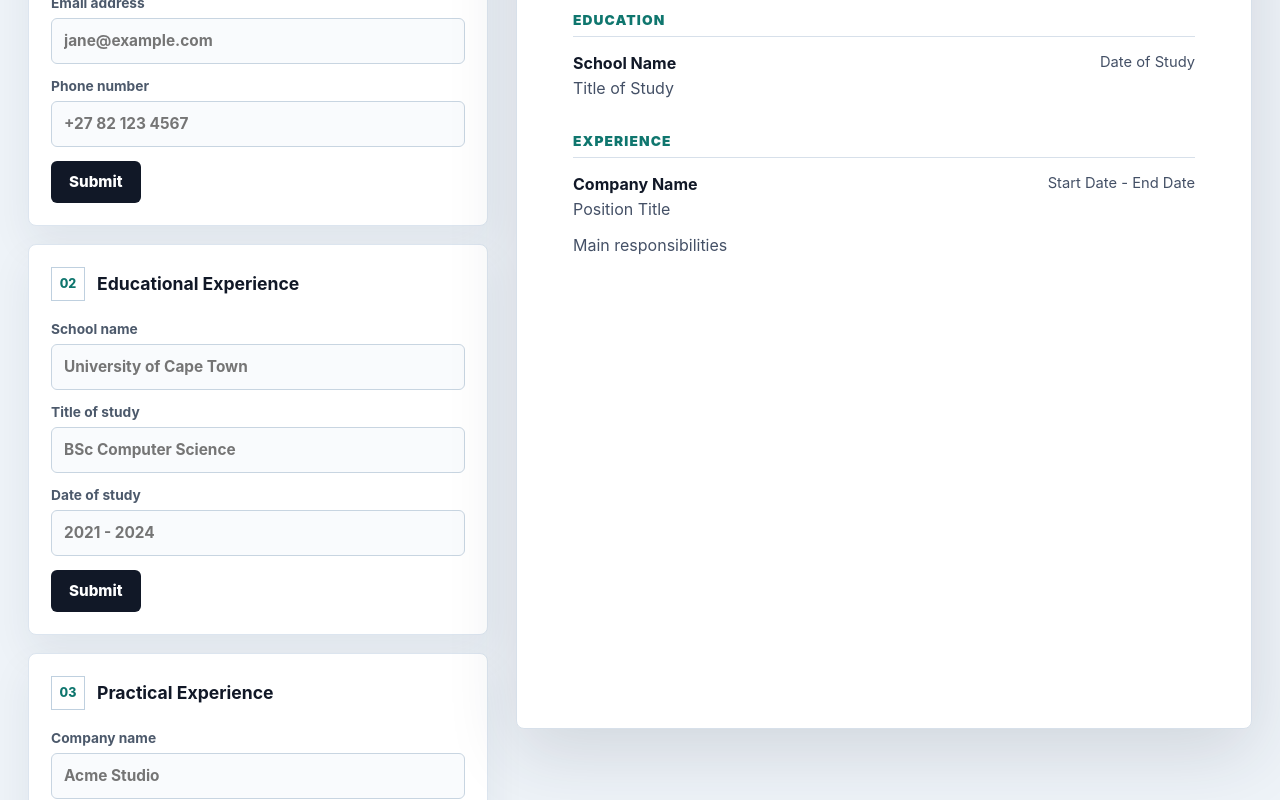
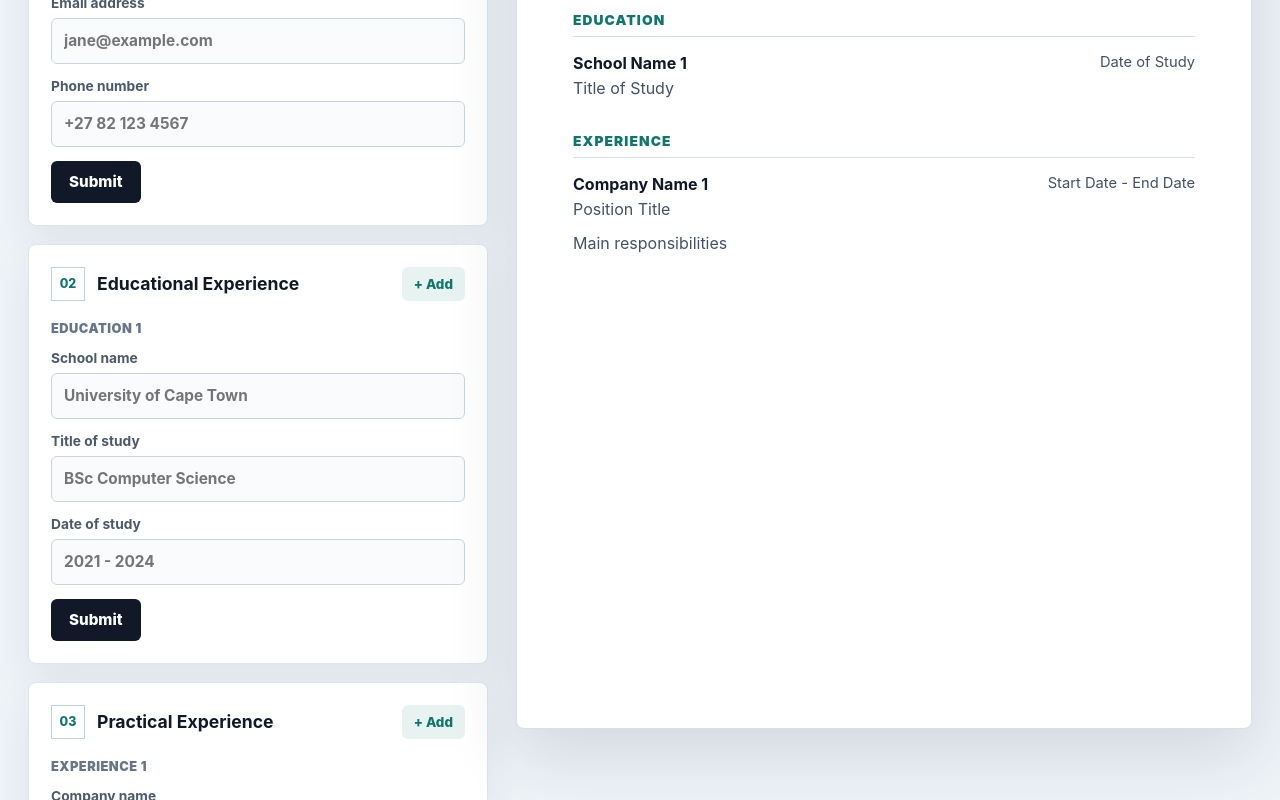
Before and after one commit to BUSISWABILIBILI/cv-application, a React (Vite) app: page / in a window 1280 px wide. Shown: the part 440-1240 px from the top of the page. Built offline with nearby package versions, Linux system fonts and the light colour scheme.

Commit message:
Add repeatable education and experience entries

```diff
--- a/src/App.css
+++ b/src/App.css
@@ -102,7 +102,7 @@ body {
   margin-bottom: 20px;
 }
 
-.section-heading div {
+.section-heading > div {
   display: flex;
   align-items: center;
   gap: 12px;
@@ -124,6 +124,39 @@ body {
   color: #111827;
   font-size: 1.1rem;
   line-height: 1.2;
+}
+
+.entry-list {
+  display: grid;
+  gap: 20px;
+}
+
+.entry-group {
+  display: grid;
+  gap: 14px;
+  padding-top: 20px;
+  border-top: 1px solid #e2e8f0;
+}
+
+.entry-group:first-child {
+  padding-top: 0;
+  border-top: 0;
+}
+
+.entry-group-header {
+  display: flex;
+  align-items: center;
+  justify-content: space-between;
+  gap: 12px;
+}
+
+.entry-group-header p {
+  margin: 0;
+  color: #66758a;
+  font-size: 0.8rem;
+  font-weight: 900;
+  letter-spacing: 0.04em;
+  text-transform: uppercase;
 }
 
 .general-section form,
@@ -210,6 +243,42 @@ body {
   transform: translateY(-1px);
 }
 
+.section-heading .add-entry-button,
+.entry-group-header .danger-button,
+.general-section .secondary-button,
+.education-section .secondary-button,
+.experience-section .secondary-button {
+  min-height: 34px;
+  padding: 0 12px;
+  font-size: 0.84rem;
+}
+
+.section-heading .add-entry-button,
+.general-section .secondary-button,
+.education-section .secondary-button,
+.experience-section .secondary-button {
+  background-color: #e8f3f1;
+  color: #0f766e;
+}
+
+.section-heading .add-entry-button:hover,
+.general-section .secondary-button:hover,
+.education-section .secondary-button:hover,
+.experience-section .secondary-button:hover {
+  background-color: #0f766e;
+  color: #ffffff;
+}
+
+.entry-group-header .danger-button {
+  background-color: #fff1f2;
+  color: #be123c;
+}
+
+.entry-group-header .danger-button:hover {
+  background-color: #be123c;
+  color: #ffffff;
+}
+
 .general-preview p,
 .education-preview p,
 .experience-preview p {
--- a/src/App.jsx
+++ b/src/App.jsx
@@ -4,6 +4,34 @@ import GeneralInfo from "./components/GeneralInfo";
 import EducationInfo from "./components/EducationInfo";
 import ExperienceInfo from "./components/ExperienceInfo";
 import CVPreview from "./components/CVPreview";
+
+function createId(prefix) {
+  const randomId =
+    globalThis.crypto?.randomUUID?.() ??
+    `${Date.now().toString(36)}-${Math.random().toString(36).slice(2)}`;
+
+  return `${prefix}-${randomId}`;
+}
+
+function createEducationEntry() {
+  return {
+    id: createId("education"),
+    school: "",
+    studyTitle: "",
+    studyDate: "",
+  };
+}
+
+function createExperienceEntry() {
+  return {
+    id: createId("experience"),
+    company: "",
+    position: "",
+    responsibilities: "",
+    startDate: "",
+    endDate: "",
+  };
+}
 
 function App() {
   const [generalInfo, setGeneralInfo] = useState({
@@ -12,19 +40,13 @@ function App() {
     phone: "",
   });
 
-  const [educationInfo, setEducationInfo] = useState({
-    school: "",
-    studyTitle: "",
-    studyDate: "",
-  });
+  const [educationInfo, setEducationInfo] = useState(() => [
+    createEducationEntry(),
+  ]);
 
-  const [experienceInfo, setExperienceInfo] = useState({
-    company: "",
-    position: "",
-    responsibilities: "",
-    startDate: "",
-    endDate: "",
-  });
+  const [experienceInfo, setExperienceInfo] = useState(() => [
+    createExperienceEntry(),
+  ]);
 
   return (
     <main className="app-container">
@@ -53,11 +75,13 @@ function App() {
           <EducationInfo
             educationInfo={educationInfo}
             setEducationInfo={setEducationInfo}
+            createEducationEntry={createEducationEntry}
           />
 
           <ExperienceInfo
             experienceInfo={experienceInfo}
             setExperienceInfo={setExperienceInfo}
+            createExperienceEntry={createExperienceEntry}
           />
         </section>
 
--- a/src/components/CVPreview.jsx
+++ b/src/components/CVPreview.jsx
@@ -23,32 +23,42 @@ export default function CVPreview({
 
         <section>
           <h3>Education</h3>
-          <div className="cv-entry">
+          {educationInfo.map((education, index) => (
+            <div className="cv-entry" key={education.id}>
               <div>
                 <p>
-                <strong>{educationInfo.school || "School Name"}</strong>
+                  <strong>{education.school || `School Name ${index + 1}`}</strong>
                 </p>
-              <p>{educationInfo.studyTitle || "Title of Study"}</p>
+                <p>{education.studyTitle || "Title of Study"}</p>
               </div>
-            <p className="cv-date">{educationInfo.studyDate || "Date of Study"}</p>
+              <p className="cv-date">
+                {education.studyDate || "Date of Study"}
+              </p>
             </div>
+          ))}
         </section>
 
         <section>
           <h3>Experience</h3>
+          {experienceInfo.map((experience, index) => (
+            <div className="cv-preview-entry" key={experience.id}>
               <div className="cv-entry">
                 <div>
                   <p>
-                <strong>{experienceInfo.company || "Company Name"}</strong>
+                    <strong>
+                      {experience.company || `Company Name ${index + 1}`}
+                    </strong>
                   </p>
-              <p>{experienceInfo.position || "Position Title"}</p>
+                  <p>{experience.position || "Position Title"}</p>
                 </div>
                 <p className="cv-date">
-              {experienceInfo.startDate || "Start Date"} -{" "}
-              {experienceInfo.endDate || "End Date"}
+                  {experience.startDate || "Start Date"} -{" "}
+                  {experience.endDate || "End Date"}
                 </p>
               </div>
-          <p>{experienceInfo.responsibilities || "Main responsibilities"}</p>
+              <p>{experience.responsibilities || "Main responsibilities"}</p>
+            </div>
+          ))}
         </section>
       </div>
     </aside>
--- a/src/components/EducationInfo.jsx
+++ b/src/components/EducationInfo.jsx
@@ -1,20 +1,67 @@
 import { useState } from "react";
 
-export default function EducationInfo({ educationInfo, setEducationInfo }) {
-  const [isEditing, setIsEditing] = useState(true);
+export default function EducationInfo({
+  educationInfo,
+  setEducationInfo,
+  createEducationEntry,
+}) {
+  const [editingIds, setEditingIds] = useState(
+    () => new Set(educationInfo.map((education) => education.id)),
+  );
 
-  function handleChange(e) {
+  function handleChange(id, e) {
     const { name, value } = e.target;
 
-    setEducationInfo({
-      ...educationInfo,
-      [name]: value,
+    setEducationInfo((currentEducation) =>
+      currentEducation.map((education) =>
+        education.id === id ? { ...education, [name]: value } : education,
+      ),
+    );
+  }
+
+  function handleSubmit(id, e) {
+    e.preventDefault();
+
+    setEditingIds((currentIds) => {
+      const nextIds = new Set(currentIds);
+      nextIds.delete(id);
+      return nextIds;
     });
   }
 
-  function handleSubmit(e) {
-    e.preventDefault();
-    setIsEditing(false);
+  function handleEdit(id) {
+    setEditingIds((currentIds) => {
+      const nextIds = new Set(currentIds);
+      nextIds.add(id);
+      return nextIds;
+    });
+  }
+
+  function handleAdd() {
+    const education = createEducationEntry();
+
+    setEducationInfo((currentEducation) => [...currentEducation, education]);
+    setEditingIds((currentIds) => {
+      const nextIds = new Set(currentIds);
+      nextIds.add(education.id);
+      return nextIds;
+    });
+  }
+
+  function handleRemove(id) {
+    setEducationInfo((currentEducation) => {
+      if (currentEducation.length === 1) {
+        return currentEducation;
+      }
+
+      return currentEducation.filter((education) => education.id !== id);
+    });
+
+    setEditingIds((currentIds) => {
+      const nextIds = new Set(currentIds);
+      nextIds.delete(id);
+      return nextIds;
+    });
   }
 
   return (
@@ -24,18 +71,45 @@ export default function EducationInfo({ educationInfo, setEducationInfo }) {
           <span>02</span>
           <h2>Educational Experience</h2>
         </div>
+        <button
+          className="add-entry-button"
+          type="button"
+          onClick={handleAdd}
+        >
+          + Add
+        </button>
+      </div>
+
+      <div className="entry-list">
+        {educationInfo.map((education, index) => {
+          const isEditing = editingIds.has(education.id);
+          const canRemove = educationInfo.length > 1;
+
+          return (
+            <div className="entry-group" key={education.id}>
+              <div className="entry-group-header">
+                <p>Education {index + 1}</p>
+                {canRemove && (
+                  <button
+                    className="danger-button"
+                    type="button"
+                    onClick={() => handleRemove(education.id)}
+                  >
+                    Remove
+                  </button>
+                )}
               </div>
 
               {isEditing ? (
-        <form onSubmit={handleSubmit}>
+                <form onSubmit={(e) => handleSubmit(education.id, e)}>
                   <label>
                     School name
                     <input
                       type="text"
                       name="school"
                       placeholder="University of Cape Town"
-              value={educationInfo.school}
-              onChange={handleChange}
+                      value={education.school}
+                      onChange={(e) => handleChange(education.id, e)}
                     />
                   </label>
 
@@ -45,8 +119,8 @@ export default function EducationInfo({ educationInfo, setEducationInfo }) {
                       type="text"
                       name="studyTitle"
                       placeholder="BSc Computer Science"
-              value={educationInfo.studyTitle}
-              onChange={handleChange}
+                      value={education.studyTitle}
+                      onChange={(e) => handleChange(education.id, e)}
                     />
                   </label>
 
@@ -56,8 +130,8 @@ export default function EducationInfo({ educationInfo, setEducationInfo }) {
                       type="text"
                       name="studyDate"
                       placeholder="2021 - 2024"
-              value={educationInfo.studyDate}
-              onChange={handleChange}
+                      value={education.studyDate}
+                      onChange={(e) => handleChange(education.id, e)}
                     />
                   </label>
 
@@ -66,18 +140,28 @@ export default function EducationInfo({ educationInfo, setEducationInfo }) {
               ) : (
                 <div className="education-preview">
                   <p>
-            <strong>School:</strong> {educationInfo.school}
+                    <strong>School:</strong> {education.school}
                   </p>
                   <p>
-            <strong>Study:</strong> {educationInfo.studyTitle}
+                    <strong>Study:</strong> {education.studyTitle}
                   </p>
                   <p>
-            <strong>Date:</strong> {educationInfo.studyDate}
+                    <strong>Date:</strong> {education.studyDate}
                   </p>
 
-          <button onClick={() => setIsEditing(true)}>Edit</button>
+                  <button
+                    className="secondary-button"
+                    type="button"
+                    onClick={() => handleEdit(education.id)}
+                  >
+                    Edit
+                  </button>
                 </div>
               )}
             </div>
           );
+        })}
+      </div>
+    </div>
+  );
 }
--- a/src/components/ExperienceInfo.jsx
+++ b/src/components/ExperienceInfo.jsx
@@ -1,20 +1,70 @@
 import { useState } from "react";
 
-export default function ExperienceInfo({ experienceInfo, setExperienceInfo }) {
-  const [isEditing, setIsEditing] = useState(true);
+export default function ExperienceInfo({
+  experienceInfo,
+  setExperienceInfo,
+  createExperienceEntry,
+}) {
+  const [editingIds, setEditingIds] = useState(
+    () => new Set(experienceInfo.map((experience) => experience.id)),
+  );
 
-  function handleChange(e) {
+  function handleChange(id, e) {
     const { name, value } = e.target;
 
-    setExperienceInfo({
-      ...experienceInfo,
-      [name]: value,
+    setExperienceInfo((currentExperience) =>
+      currentExperience.map((experience) =>
+        experience.id === id ? { ...experience, [name]: value } : experience,
+      ),
+    );
+  }
+
+  function handleSubmit(id, e) {
+    e.preventDefault();
+
+    setEditingIds((currentIds) => {
+      const nextIds = new Set(currentIds);
+      nextIds.delete(id);
+      return nextIds;
     });
   }
 
-  function handleSubmit(e) {
-    e.preventDefault();
-    setIsEditing(false);
+  function handleEdit(id) {
+    setEditingIds((currentIds) => {
+      const nextIds = new Set(currentIds);
+      nextIds.add(id);
+      return nextIds;
+    });
+  }
+
+  function handleAdd() {
+    const experience = createExperienceEntry();
+
+    setExperienceInfo((currentExperience) => [
+      ...currentExperience,
+      experience,
+    ]);
+    setEditingIds((currentIds) => {
+      const nextIds = new Set(currentIds);
+      nextIds.add(experience.id);
+      return nextIds;
+    });
+  }
+
+  function handleRemove(id) {
+    setExperienceInfo((currentExperience) => {
+      if (currentExperience.length === 1) {
+        return currentExperience;
+      }
+
+      return currentExperience.filter((experience) => experience.id !== id);
+    });
+
+    setEditingIds((currentIds) => {
+      const nextIds = new Set(currentIds);
+      nextIds.delete(id);
+      return nextIds;
+    });
   }
 
   return (
@@ -24,18 +74,45 @@ export default function ExperienceInfo({ experienceInfo, setExperienceInfo }) {
           <span>03</span>
           <h2>Practical Experience</h2>
         </div>
+        <button
+          className="add-entry-button"
+          type="button"
+          onClick={handleAdd}
+        >
+          + Add
+        </button>
+      </div>
+
+      <div className="entry-list">
+        {experienceInfo.map((experience, index) => {
+          const isEditing = editingIds.has(experience.id);
+          const canRemove = experienceInfo.length > 1;
+
+          return (
+            <div className="entry-group" key={experience.id}>
+              <div className="entry-group-header">
+                <p>Experience {index + 1}</p>
+                {canRemove && (
+                  <button
+                    className="danger-button"
+                    type="button"
+                    onClick={() => handleRemove(experience.id)}
+                  >
+                    Remove
+                  </button>
+                )}
               </div>
 
               {isEditing ? (
-        <form onSubmit={handleSubmit}>
+                <form onSubmit={(e) => handleSubmit(experience.id, e)}>
                   <label>
                     Company name
                     <input
                       type="text"
                       name="company"
                       placeholder="Acme Studio"
-              value={experienceInfo.company}
-              onChange={handleChange}
+                      value={experience.company}
+                      onChange={(e) => handleChange(experience.id, e)}
                     />
                   </label>
 
@@ -45,8 +122,8 @@ export default function ExperienceInfo({ experienceInfo, setExperienceInfo }) {
                       type="text"
                       name="position"
                       placeholder="Frontend Developer"
-              value={experienceInfo.position}
-              onChange={handleChange}
+                      value={experience.position}
+                      onChange={(e) => handleChange(experience.id, e)}
                     />
                   </label>
 
@@ -55,8 +132,8 @@ export default function ExperienceInfo({ experienceInfo, setExperienceInfo }) {
                     <textarea
                       name="responsibilities"
                       placeholder="Describe the role, impact, and tools used"
-              value={experienceInfo.responsibilities}
-              onChange={handleChange}
+                      value={experience.responsibilities}
+                      onChange={(e) => handleChange(experience.id, e)}
                     />
                   </label>
 
@@ -67,8 +144,8 @@ export default function ExperienceInfo({ experienceInfo, setExperienceInfo }) {
                         type="text"
                         name="startDate"
                         placeholder="Jan 2023"
-                value={experienceInfo.startDate}
-                onChange={handleChange}
+                        value={experience.startDate}
+                        onChange={(e) => handleChange(experience.id, e)}
                       />
                     </label>
 
@@ -78,8 +155,8 @@ export default function ExperienceInfo({ experienceInfo, setExperienceInfo }) {
                         type="text"
                         name="endDate"
                         placeholder="Present"
-                value={experienceInfo.endDate}
-                onChange={handleChange}
+                        value={experience.endDate}
+                        onChange={(e) => handleChange(experience.id, e)}
                       />
                     </label>
                   </div>
@@ -89,24 +166,35 @@ export default function ExperienceInfo({ experienceInfo, setExperienceInfo }) {
               ) : (
                 <div className="experience-preview">
                   <p>
-            <strong>Company:</strong> {experienceInfo.company}
+                    <strong>Company:</strong> {experience.company}
                   </p>
                   <p>
-            <strong>Position:</strong> {experienceInfo.position}
+                    <strong>Position:</strong> {experience.position}
                   </p>
                   <p>
-            <strong>Responsibilities:</strong> {experienceInfo.responsibilities}
+                    <strong>Responsibilities:</strong>{" "}
+                    {experience.responsibilities}
                   </p>
                   <p>
-            <strong>From:</strong> {experienceInfo.startDate}
+                    <strong>From:</strong> {experience.startDate}
                   </p>
                   <p>
-            <strong>Until:</strong> {experienceInfo.endDate}
+                    <strong>Until:</strong> {experience.endDate}
                   </p>
 
-          <button onClick={() => setIsEditing(true)}>Edit</button>
+                  <button
+                    className="secondary-button"
+                    type="button"
+                    onClick={() => handleEdit(experience.id)}
+                  >
+                    Edit
+                  </button>
                 </div>
               )}
             </div>
           );
+        })}
+      </div>
+    </div>
+  );
 }
--- a/src/styles/CVPreview.css
+++ b/src/styles/CVPreview.css
@@ -84,6 +84,17 @@
   margin-bottom: 10px;
 }
 
+.cv-entry + .cv-entry,
+.cv-preview-entry + .cv-preview-entry {
+  padding-top: 16px;
+  margin-top: 16px;
+  border-top: 1px solid #e5ebf1;
+}
+
+.cv-preview-entry .cv-entry {
+  margin-bottom: 8px;
+}
+
 .cv-date {
   max-width: 190px;
   color: #66758a;
```
Lines whose indentation alone changed are shown as unchanged.
